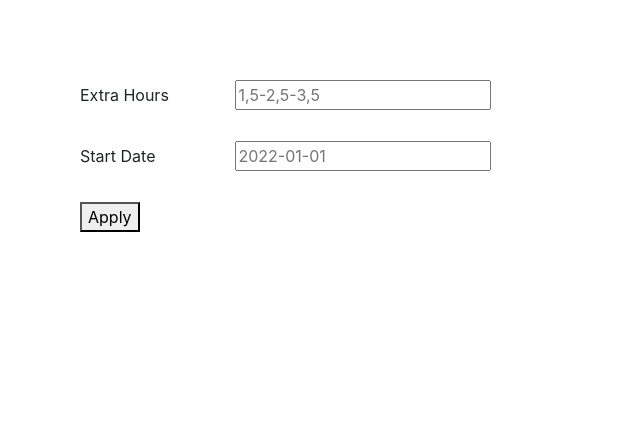
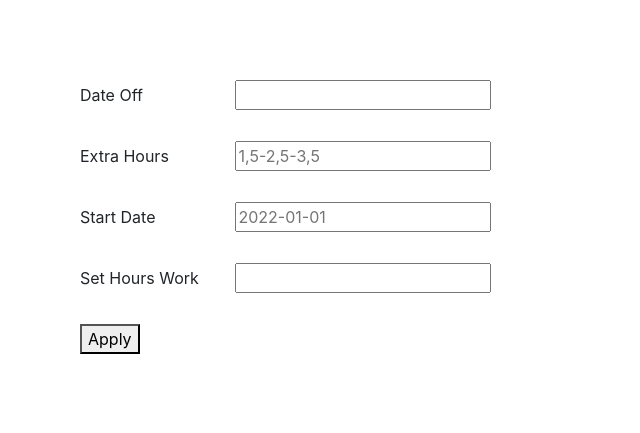
Before and after one commit to kenysmile/tooldate, a Django app: page / in a window 1280 px wide. Shown: the top 433 px of the page, without its empty margins (0-640 px from the left). Run offline with Django 4.2, Linux system fonts and the light colour scheme.

Commit message:
template

```diff
--- a/tool/models.py
+++ b/tool/models.py
@@ -9,6 +9,8 @@ class ToolDate(models.Model):
     name = models.CharField(max_length=50)
     start_date = models.DateField()
     lst_extra_hours = models.CharField(max_length=50)
+    date_off = models.IntegerField(null=True)
+    set_hours_work = models.FloatField(null=True)
 
     def __str__(self):
         return f"{self.tool_date_id}"
--- a/tool/templates/tool/home.html
+++ b/tool/templates/tool/home.html
@@ -12,11 +12,14 @@
 <form method="post" action="/" enctype="multipart/form-data">
     {% csrf_token %}
     <div style="padding: 80px;">
+        <label for="dateoff" style="width:150px;height: 50px">Date Off</label>
+        <input type="text" name="dateoff"></br>
         <label for="lst_extra_hours" style="width:150px;height: 50px;">Extra Hours</label>
-        <input type="text" name="lst_extra_hours" placeholder="1,5-2,5-3,5">
-            </br>
-            <label for="startdate" style="width:150px;height: 50px">Start Date</label>
+        <input type="text" name="lst_extra_hours" placeholder="1,5-2,5-3,5"></br>
+        <label for="startdate" style="width:150px;height: 50px">Start Date</label>
         <input type="text" name="startdate" placeholder="2022-01-01"></br>
+        <label for="sethourswork" style="width:150px;height: 50px">Set Hours Work</label>
+        <input type="text" name="sethourswork"></br>
         <button type="submit", name="save">Apply</button>
     </div>
 </form>
--- a/tool/templates/tool/tool_date_details.html
+++ b/tool/templates/tool/tool_date_details.html
@@ -9,7 +9,6 @@
 <table class="table table-bordered">
     <thead>
         <tr>
-            <td>ID</td>
             <td>Extra Hours</td>
             <td>Start Date</td>
             <td>End Date</td>
@@ -19,7 +18,6 @@
     <tbody>
         {% for tool_date in tool_date_details %}
             <tr>
-                <td>{{ tool_date.pk }}</td>
                 <td>{{ tool_date.extra_hours }}</td>
                 <td>{{ tool_date.start_date }}</td>
                 <td>{{ tool_date.end_date }}</td>
--- a/tool/views.py
+++ b/tool/views.py
@@ -33,6 +33,8 @@ def create_tool_date(request):
                     days = float(time_out_choice)//8
                     time_out_choice = (float(time_out_choice) % 8)
                     end_date = start_date  + timedelta(days=days)
+                else:
+                    time_out_choice = 0
             else:
                 days = float(extra_hours)//8
                 time_out_choice = (float(extra_hours) % 8) + time_out
```
